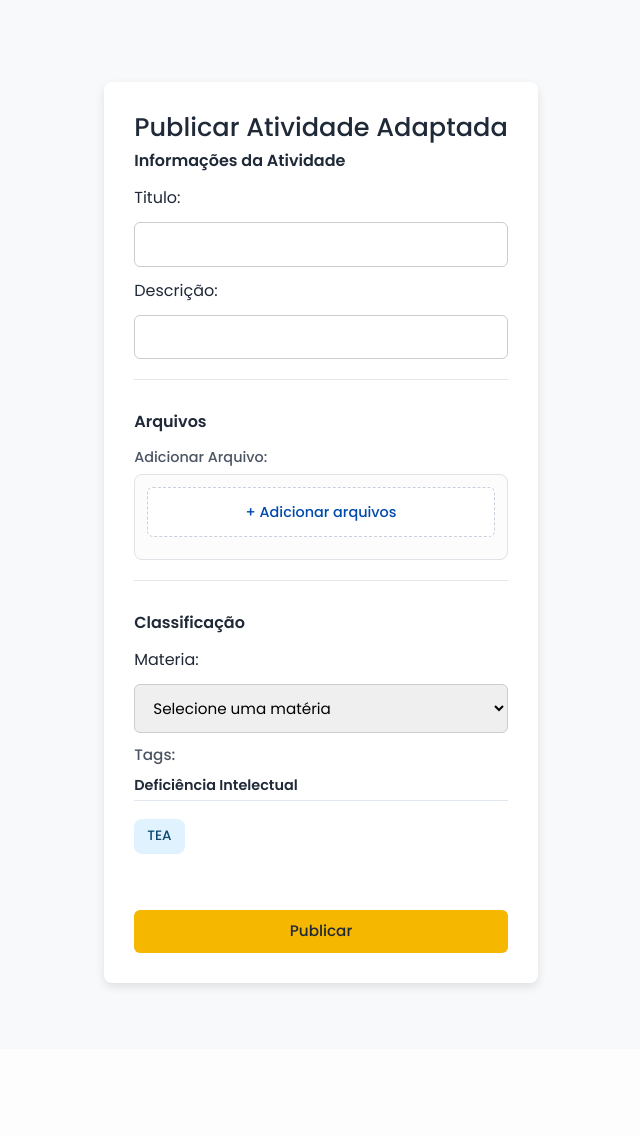
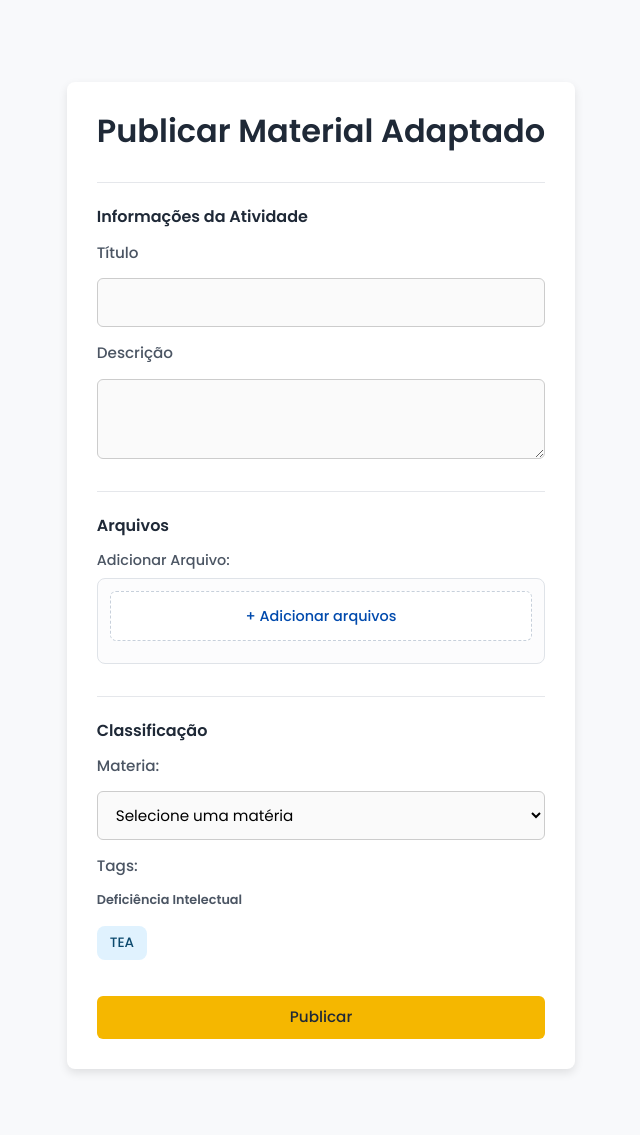
Before and after one commit to rafaella-dias/Include, a Flask app: page /publicar in a window 1280 px wide. Shown: the part 84-1219 px from the top of the page, without its empty margins (319-959 px from the left). Before the commit the page ends 1073 px from the top, so only its background shows below. Run offline with Flask 3, Linux system fonts and the light colour scheme; a user stored in the database is signed in; data comes from the database, SQL or seed files in the repository.

Commit message:
Ajustando estrurtura da pasta static, finalizando versão do formulário de publicação.

```diff
--- a/app/static/css/forms.css
+++ b/app/static/css/components/forms.css
@@ -5,17 +5,29 @@ form {
   gap: 12px;
 }
 
+form input,
+form textarea,
+form select {
+    background-color: #fafafa;
+}
+
+form input:focus,
+form textarea:focus,
+form select:focus {
+    background-color: white;
+}
+
 /* SECOES */
 .form-section {
   display: flex;
   flex-direction: column;
 
-  gap: 12px;
+  gap: 16px;
 
-  padding-bottom: 20px;
+  padding-top: 24px;
   margin-bottom: 20px;
 
-  border-bottom: 1px solid #e5e7eb;
+  border-top: 1px solid #e5e7eb;
 }
 
 .form-section:last-of-type {
@@ -30,7 +42,7 @@ form {
 
   color: var(--texto-principal);
 
-  margin-bottom: 4px;
+  margin-bottom: 0;
 }
 
 /* LABELS */
@@ -153,6 +165,15 @@ small {
   border: 3px solid #004aad;
 }
 
+.container-form h2 {
+  margin-bottom: 32px;
+
+  font-size: 2rem;
+  font-weight: 600;
+
+  color: var(--texto-principal);
+}
+
 .container-form p {
   margin-top: 12px;
   text-align: center;
--- a/app/static/css/components/pills.css
+++ b/app/static/css/components/tags.css
@@ -19,14 +19,12 @@
 
 /* TITULO */
 .tag-grupo h4 {
-  font-size: 0.9rem;
+  font-size: 0.80rem;
   font-weight: 600;
 
-  color: var(--texto-principal);
+  color: var(--texto-secundario);
 
-  padding-bottom: 6px;
-
-  border-bottom: 1px solid #e2e8f0;
+  margin-bottom: 8px;
 }
 
 /* TAG BASE */
--- /dev/null
+++ b/app/static/js/base.js
@@ -0,0 +1,12 @@
+document.addEventListener('DOMContentLoaded', () => {
+    const alerts = document.querySelectorAll('.alert.auto-dismiss');
+    alerts.forEach(alert => {
+        alert.addEventListener('animationend', () => {
+            alert.remove();
+            const container = document.querySelector('.alert-container');
+            if(container && container.children.length === 0){
+                container.remove();
+            }
+        });
+    });
+});
--- /dev/null
+++ b/app/static/js/components/tags.js
@@ -0,0 +1,16 @@
+const chips = document.querySelectorAll('.tag-chip')
+const selectTags = document.getElementById('tagsForm')
+
+chips.forEach(chip => {
+    chip.addEventListener('click', () => {
+
+        chip.classList.toggle('active')
+
+        const tagId = chip.dataset.tagId
+        const option = selectTags.querySelector(
+            `option[value='${tagId}']`
+        )
+
+        option.selected = chip.classList.contains('active')
+    })
+})
--- /dev/null
+++ b/app/static/js/pages/publicar.js
@@ -0,0 +1,70 @@
+    const inputArquivos = document.getElementById('arquivosForm')
+    const listaArquivos = document.getElementById('lista-arquivos')
+
+    let arquivosSelecionados = []
+
+    inputArquivos.addEventListener('change', () => {
+        const novosArquivos = Array.from(inputArquivos.files)
+
+        novosArquivos.forEach(novoArquivo => {
+            const jaExiste = arquivosSelecionados.some(arquivo =>
+                arquivo.name === novoArquivo.name &&
+                arquivo.size === novoArquivo.size
+            )
+
+            if (!jaExiste) {
+                arquivosSelecionados.push(novoArquivo)
+            }
+        })
+
+        atualizarInputFiles()
+        renderizarArquivos()
+    })
+
+    function renderizarArquivos() {
+        listaArquivos.innerHTML = ''
+
+        arquivosSelecionados.forEach((arquivo, index) => {
+
+            const item = document.createElement('div')
+            item.classList.add('upload-arquivo-item')
+
+            const tamanhoKB = (arquivo.size / 1024).toFixed(1)
+
+            item.innerHTML = `
+                <div class="upload-arquivo-info">
+                    <div class="upload-arquivo-icon">📄</div>
+
+                    <div class="upload-arquivo-textos">
+                        <span class="upload-arquivo-nome">
+                            ${arquivo.name}
+                        </span>
+
+                        <span class="upload-arquivo-tamanho">
+                            ${tamanhoKB} KB
+                        </span>
+
+                    </div>
+
+                </div>
+                <button type="button" class="upload-remover-btn" onclick="removerArquivos(${index})"> ✕ </button>
+            `
+
+            listaArquivos.appendChild(item)
+        })
+    }
+
+    function removerArquivos(index) {
+        arquivosSelecionados.splice(index,1)
+        atualizarInputFiles()
+        renderizarArquivos()
+    }
+
+    function atualizarInputFiles() {
+        const dataTransfer = new DataTransfer()
+        arquivosSelecionados.forEach(arquivo => {
+            dataTransfer.items.add(arquivo)
+        })
+
+        inputArquivos.files = dataTransfer.files
+    }
--- a/app/templates/base.html
+++ b/app/templates/base.html
@@ -6,16 +6,16 @@
     <title>Include - {% block title %}Document{% endblock %}</title>
 
     <link href="https://cdn.jsdelivr.net/npm/bootstrap@5.3.2/dist/css/bootstrap.min.css" rel="stylesheet">
-    <link rel="stylesheet" href="{{ url_for('static', filename='css/base.css') }}">
-    <link rel="stylesheet" href="{{ url_for('static', filename='css/botoes.css') }}">
-    <link rel="stylesheet" href="{{ url_for('static', filename='css/forms.css') }}">
-    <link rel="stylesheet" href="{{ url_for('static', filename='css/atividades.css') }}">
-    <link rel="stylesheet" href="{{ url_for('static', filename='css/inicio.css') }}">
-    <link rel="stylesheet" href="{{ url_for('static', filename='css/home.css') }}">
-    <link rel="stylesheet" href="{{ url_for('static', filename='css/perfil.css') }}">
-    <link rel="stylesheet" href="{{ url_for('static', filename='css/editar_perfil.css') }}">
-    <link rel="stylesheet" href="{{ url_for('static', filename='css/publicar.css') }}">
-    <link rel="stylesheet" href="{{ url_for('static', filename='css/components/pills.css')}}">
+    <link rel="stylesheet" href="{{ url_for('static', filename='css/base/base.css') }}">
+    <link rel="stylesheet" href="{{ url_for('static', filename='css/components/buttons.css') }}">
+    <link rel="stylesheet" href="{{ url_for('static', filename='css/components/forms.css') }}">
+    <link rel="stylesheet" href="{{ url_for('static', filename='css/components/atividades.css') }}">
+    <link rel="stylesheet" href="{{ url_for('static', filename='css/pages/inicio.css') }}">
+    <link rel="stylesheet" href="{{ url_for('static', filename='css/pages/home.css') }}">
+    <link rel="stylesheet" href="{{ url_for('static', filename='css/pages/perfil.css') }}">
+    <link rel="stylesheet" href="{{ url_for('static', filename='css/pages/editar_perfil.css') }}">
+    <link rel="stylesheet" href="{{ url_for('static', filename='css/pages/publicar.css') }}">
+    <link rel="stylesheet" href="{{ url_for('static', filename='css/components/tags.css')}}">
 
     <script src="https://cdn.jsdelivr.net/npm/bootstrap@5.3.2/dist/js/bootstrap.bundle.min.js"></script>
 
@@ -76,19 +76,6 @@
 
 </body>
 
-<script>
-document.addEventListener('DOMContentLoaded', () => {
-    const alerts = document.querySelectorAll('.alert.auto-dismiss');
-    alerts.forEach(alert => {
-        alert.addEventListener('animationend', () => {
-            alert.remove();
-            const container = document.querySelector('.alert-container');
-            if(container && container.children.length === 0){
-                container.remove();
-            }
-        });
-    });
-});
-</script>
+<script src="{{ url_for('static', filename='js/base.js') }}"></script>
 
 </html>
--- a/app/templates/publicar.html
+++ b/app/templates/publicar.html
@@ -6,13 +6,16 @@
 
 <main class="main-container">
     <div class="container-form">
-        <h2>Publicar Atividade Adaptada</h2>
+        <h2>Publicar Material Adaptado</h2>
         <form action="" method="post" enctype="multipart/form-data">
             <div class="form-section">
                 <h3>Informações da Atividade</h3>
 
-                Titulo: <input type="text" name="tituloForm" id="" value="{{ form_data.get('tituloForm', '') }}" required>
-                Descrição: <input type="text" name="descricaoForm" id="" value="{{ form_data.get('descricaoForm', '') }}" required>
+                <label for="tituloForm">Título</label>
+                <input id="tituloForm">
+
+                <label for="descricaoForm">Descrição</label>
+                <textarea id="descricaoForm"></textarea>
 
             </div>
 
@@ -43,7 +46,7 @@
             <div class="form-section">
                 <h3>Classificação</h3>
 
-                Materia:
+                <label for="materiaForm">Materia:</label>
                 <select name="materiaForm" id="">
                     <option value="" disabled selected>Selecione uma matéria</option>
                     {% for curso in cursos %}
@@ -132,95 +135,7 @@
 
 </main>
 
-<script>
-    const inputArquivos = document.getElementById('arquivosForm')
-    const listaArquivos = document.getElementById('lista-arquivos')
-
-    let arquivosSelecionados = []
-
-    inputArquivos.addEventListener('change', () => {
-        const novosArquivos = Array.from(inputArquivos.files)
-
-        novosArquivos.forEach(novoArquivo => {
-            const jaExiste = arquivosSelecionados.some(arquivo =>
-                arquivo.name === novoArquivo.name &&
-                arquivo.size === novoArquivo.size
-            )
-
-            if (!jaExiste) {
-                arquivosSelecionados.push(novoArquivo)
-            }
-        })
-
-        atualizarInputFiles()
-        renderizarArquivos()
-    })
-
-    function renderizarArquivos() {
-        listaArquivos.innerHTML = ''
-
-        arquivosSelecionados.forEach((arquivo, index) => {
-
-            const item = document.createElement('div')
-            item.classList.add('upload-arquivo-item')
-
-            const tamanhoKB = (arquivo.size / 1024).toFixed(1)
-
-            item.innerHTML = `
-                <div class="upload-arquivo-info">
-                    <div class="upload-arquivo-icon">📄</div>
-
-                    <div class="upload-arquivo-textos">
-                        <span class="upload-arquivo-nome">
-                            ${arquivo.name}
-                        </span>
-
-                        <span class="upload-arquivo-tamanho">
-                            ${tamanhoKB} KB
-                        </span>
-
-                    </div>
-
-                </div>
-                <button type="button" class="upload-remover-btn" onclick="removerArquivos(${index})"> ✕ </button>
-            `
-
-            listaArquivos.appendChild(item)
-        })
-    }
-
-    function removerArquivos(index) {
-        arquivosSelecionados.splice(index,1)
-        atualizarInputFiles()
-        renderizarArquivos()
-    }
-
-    function atualizarInputFiles() {
-        const dataTransfer = new DataTransfer()
-        arquivosSelecionados.forEach(arquivo => {
-            dataTransfer.items.add(arquivo)
-        })
-
-        inputArquivos.files = dataTransfer.files
-    }
-
-    const chips = document.querySelectorAll('.tag-chip')
-    const selectTags = document.getElementById('tagsForm')
-
-    chips.forEach(chip => {
-        chip.addEventListener('click', () => {
-
-            chip.classList.toggle('active')
-
-            const tagId = chip.dataset.tagId
-            const option = selectTags.querySelector(
-                `option[value='${tagId}']`
-            )
-
-            option.selected = chip.classList.contains('active')
-        })
-    })
-
-</script>
+<script src="{{ url_for('static', filename='js/pages/publicar.js') }}"></script>
+<script src="{{ url_for('static', filename='js/components/tags.js') }}"></script>
 
 {% endblock %}
```
Also changed, not shown: app/static/css/base/base.css (renamed from app/static/css/base.css), app/static/css/components/atividades.css (renamed from app/static/css/atividades.css), app/static/css/components/buttons.css (renamed from app/static/css/botoes.css), app/static/css/pages/editar_perfil.css (renamed from app/static/css/editar_perfil.css), app/static/css/pages/home.css (renamed from app/static/css/home.css), app/static/css/pages/inicio.css (renamed from app/static/css/inicio.css), app/static/css/pages/perfil.css (renamed from app/static/css/perfil.css), app/static/css/pages/publicar.css (renamed from app/static/css/publicar.css), teste.py (added).
